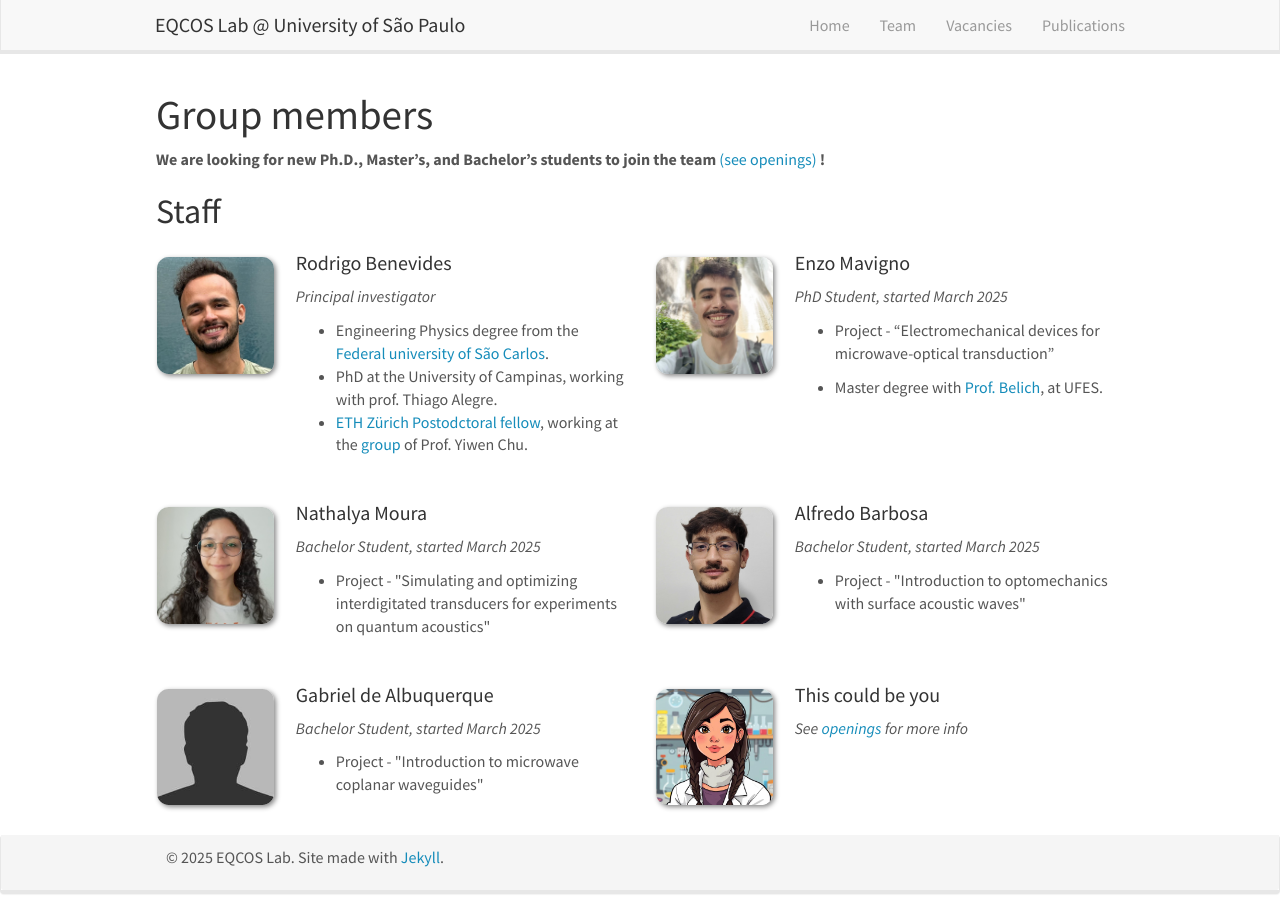
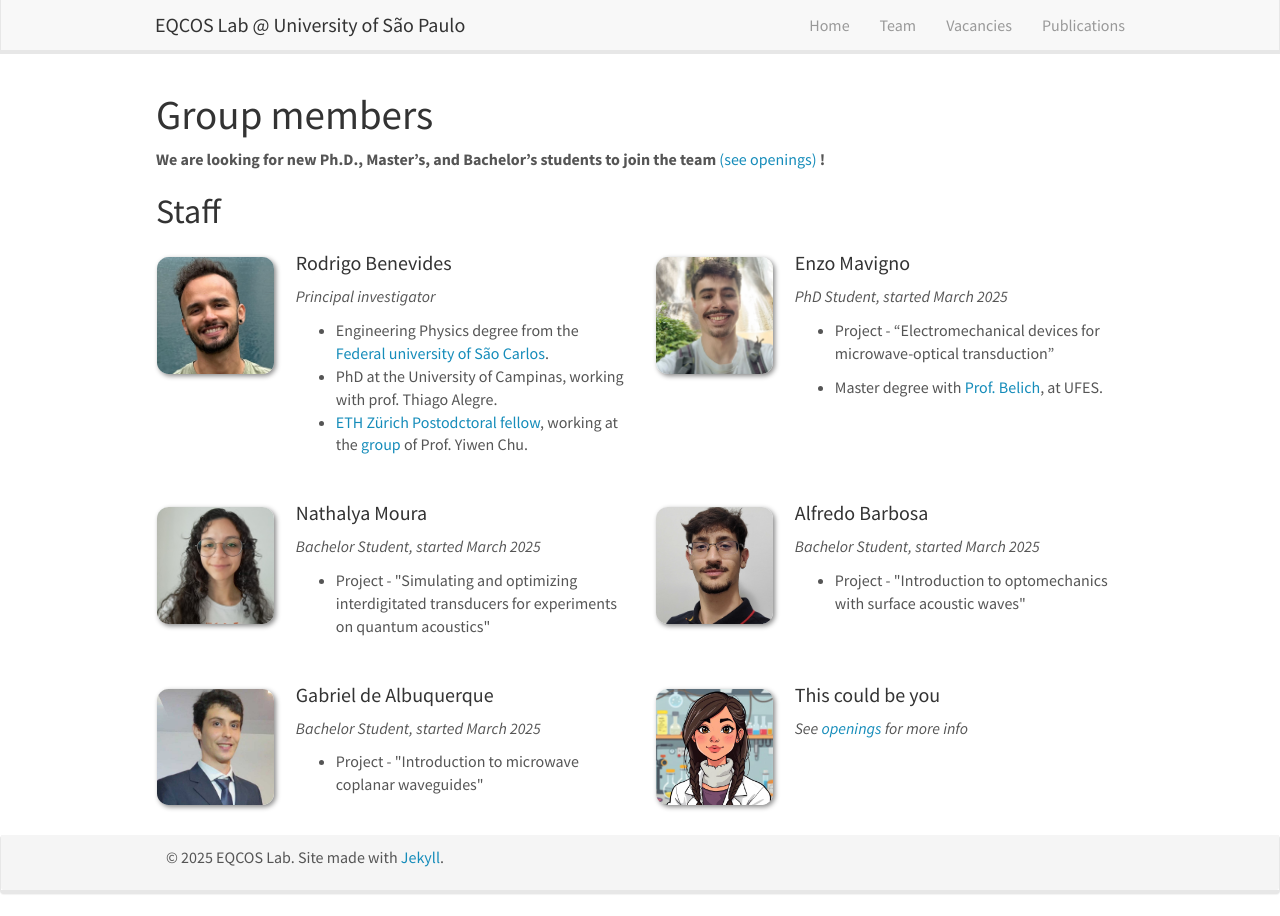
Before and after one commit to rsilvabenevides/eqcos.org, a Jekyll site: the page built from _pages/team.md, in a window 1280 px wide. Built offline with Jekyll 4.4.1, drawn with Linux system fonts in a browser that asks for light colours; nearby versions of some CDN libraries.

Commit message:
Adding Gabriel

```diff
--- a/_data/team_members.yml
+++ b/_data/team_members.yml
@@ -40,7 +40,7 @@
   # education2: BSc Jilin University
 
 - name: Gabriel de Albuquerque
-  photo: bio-photo.jpg
+  photo: Foto_Albuquerque.jpg
   info: Bachelor Student, started March 2025
   number_educ: 1
   education1: Project - "Introduction to microwave coplanar waveguides"
```
Also changed, not shown: images/teampic/Foto_Albuquerque.jpg (added).
